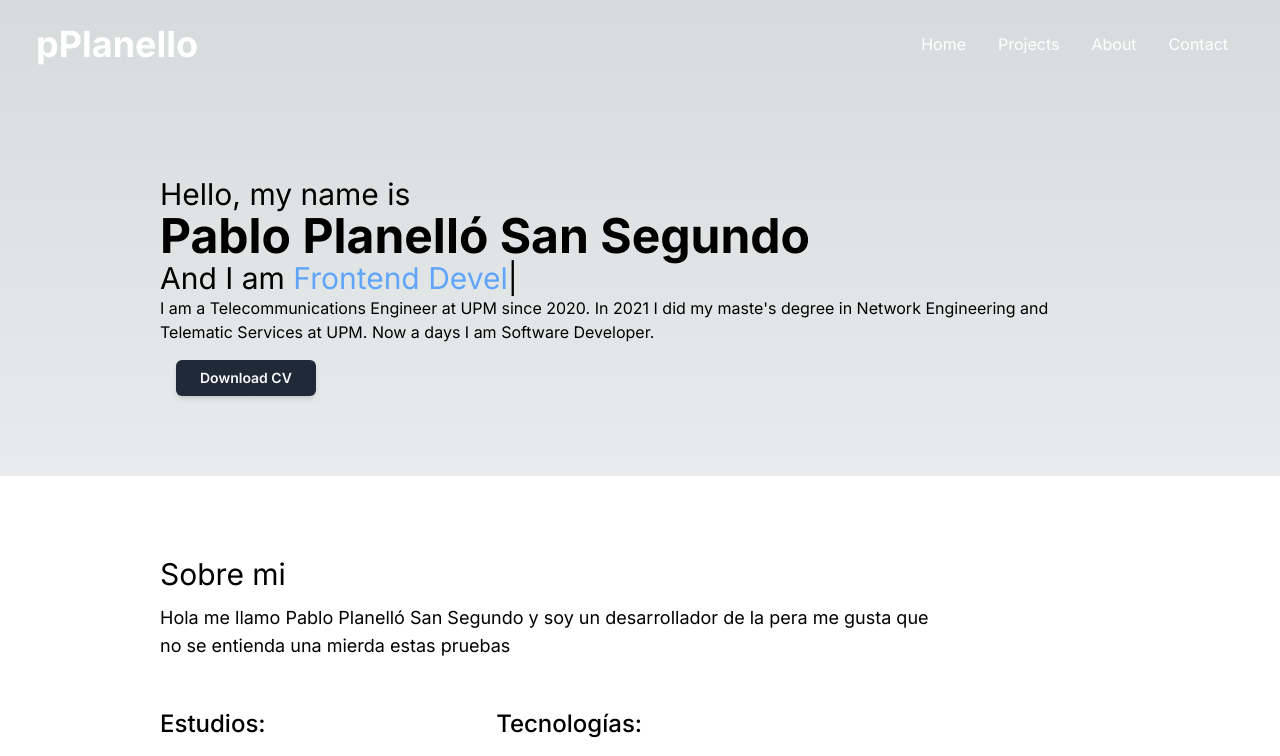
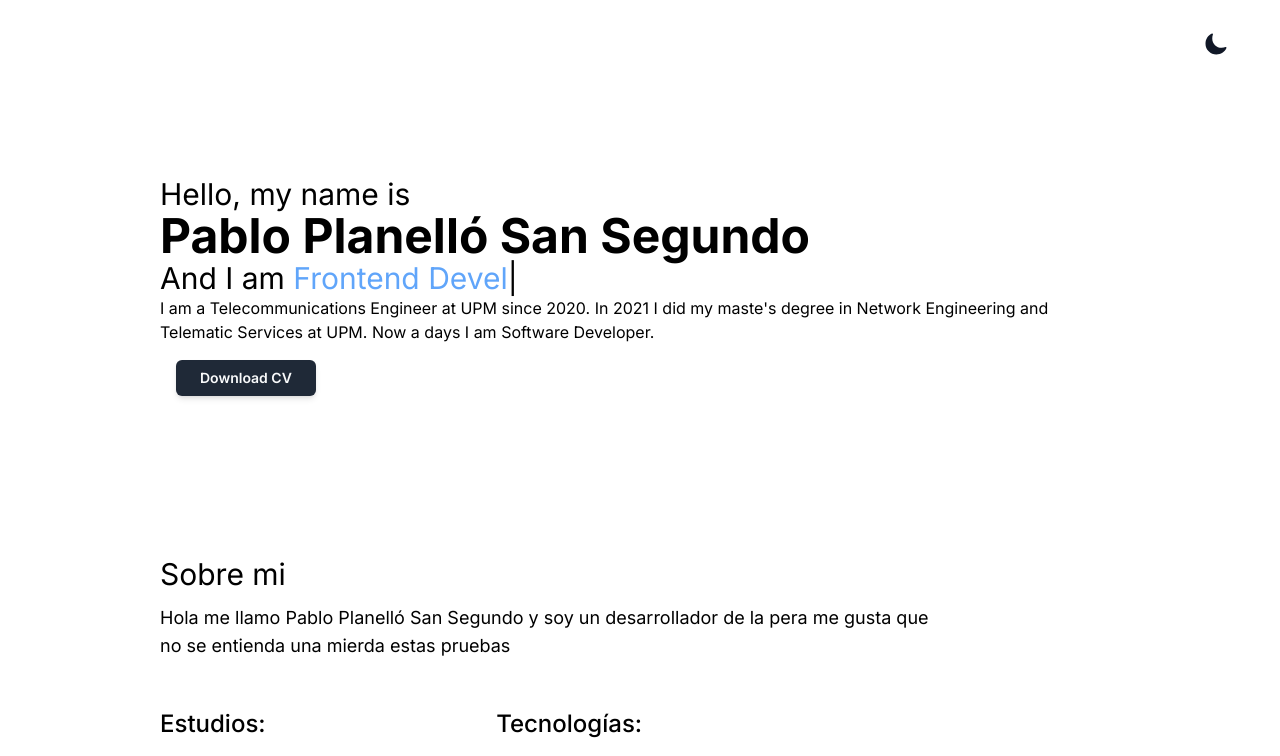
Before and after one commit to pPlanello/portfolio, a Next.js app: page / in a window 1280 px wide. Shown: the top 756 px of the page. Built offline with nearby package versions, Linux system fonts and the light colour scheme.

Commit message:
Implement dark mode for tailwindcss

```diff
--- a/package.json
+++ b/package.json
@@ -1,6 +1,6 @@
 {
 	"name": "portfolio",
-	"version": "0.8.1",
+	"version": "0.9.0",
 	"private": true,
 	"scripts": {
 		"dev": "next dev",
@@ -16,6 +16,7 @@
 		"autoprefixer": "10.4.14",
 		"eslint-config-next": "13.4.5",
 		"next": "13.4.5",
+		"next-themes": "^0.2.1",
 		"octokit": "^2.1.0",
 		"postcss": "8.4.24",
 		"react": "18.2.0",
--- a/src/app/layout.tsx
+++ b/src/app/layout.tsx
@@ -2,6 +2,7 @@ import Navbar from '@/components/NavBar/NavBar'
 import Notification from '@/components/Notification/Notification'
 import './globals.css'
 import { Inter } from 'next/font/google'
+import DarkModeProvider from '@/components/DarkMode/DarkModeProvider'
 
 const inter = Inter({ subsets: ['latin'] })
 
@@ -18,9 +19,13 @@ export default function RootLayout({
 	return (
 		<html lang="en">
 			<body className={inter.className}>
-				<Notification />
-				<Navbar />
-				<main className="flex min-h-screen flex-col pt-24">{children}</main>
+				<DarkModeProvider>
+					<Notification />
+					<Navbar />
+					<main className="flex min-h-screen flex-col pt-24 bg-white dark:bg-gray-900">
+						{children}
+					</main>
+				</DarkModeProvider>
 			</body>
 		</html>
 	)
--- /dev/null
+++ b/src/components/DarkMode/DarkModeButton.tsx
@@ -0,0 +1,32 @@
+'use client'
+
+import { useTheme } from 'next-themes'
+import { IoMoon, IoSunnySharp } from 'react-icons/io5'
+
+export default function DarkModeButton(): JSX.Element {
+	const { systemTheme, theme, setTheme } = useTheme()
+
+	const renderThemeChanger = () => {
+		const currentTheme = theme === 'system' ? systemTheme : theme
+
+		if (currentTheme === 'dark') {
+			return (
+				<IoSunnySharp
+					className="w-6 h-6 text-gray-400"
+					role="button"
+					onClick={() => setTheme('light')}
+				/>
+			)
+		} else {
+			return (
+				<IoMoon
+					className="w-6 h-6 text-gray-900 "
+					role="button"
+					onClick={() => setTheme('dark')}
+				/>
+			)
+		}
+	}
+
+	return <>{renderThemeChanger()}</>
+}
--- /dev/null
+++ b/src/components/DarkMode/DarkModeProvider.tsx
@@ -0,0 +1,26 @@
+'use client'
+
+import { ThemeProvider } from 'next-themes'
+import { useState, useEffect } from 'react'
+
+type Props = {
+	children: string | React.JSX.Element | React.JSX.Element[]
+}
+
+export default function DarkModeProvider({ children }: Props) {
+	const [mounted, setMounted] = useState<boolean>(false)
+
+	useEffect(() => {
+		setMounted(true)
+	}, [])
+
+	if (!mounted) {
+		return <>{children}</>
+	}
+
+	return (
+		<ThemeProvider enableSystem={true} attribute="class">
+			{children}
+		</ThemeProvider>
+	)
+}
--- a/src/components/NavBar/NavBar.tsx
+++ b/src/components/NavBar/NavBar.tsx
@@ -2,6 +2,7 @@
 import Link from 'next/link'
 import React, { useState } from 'react'
 import { AiOutlineMenu, AiOutlineClose } from 'react-icons/ai'
+import DarkModeButton from '../DarkMode/DarkModeButton'
 
 const navigation = [
 	{ id: 1, title: 'Home', link: '/' },
@@ -36,9 +37,17 @@ export default function Navbar(): JSX.Element {
 							</Link>
 						</li>
 					))}
+					<li className="p-4">
+						<DarkModeButton />
+					</li>
 				</ul>
 
-				{/* Mobile Button */}
+				{/* Mobile DarkModeButton */}
+				<div className="block sm:hidden z-10">
+					{nav ? <DarkModeButton /> : <></>}
+				</div>
+
+				{/* Mobile MenuButton */}
 				<div onClick={handleNav} className="block sm:hidden z-10">
 					{nav ? <AiOutlineClose size={20} /> : <AiOutlineMenu size={20} />}
 				</div>
--- a/tailwind.config.js
+++ b/tailwind.config.js
@@ -1,5 +1,6 @@
 /** @type {import('tailwindcss').Config} */
 module.exports = {
+  darkMode: 'class',
   content: [
     './src/pages/**/*.{js,ts,jsx,tsx,mdx}',
     './src/components/**/*.{js,ts,jsx,tsx,mdx}',
```
